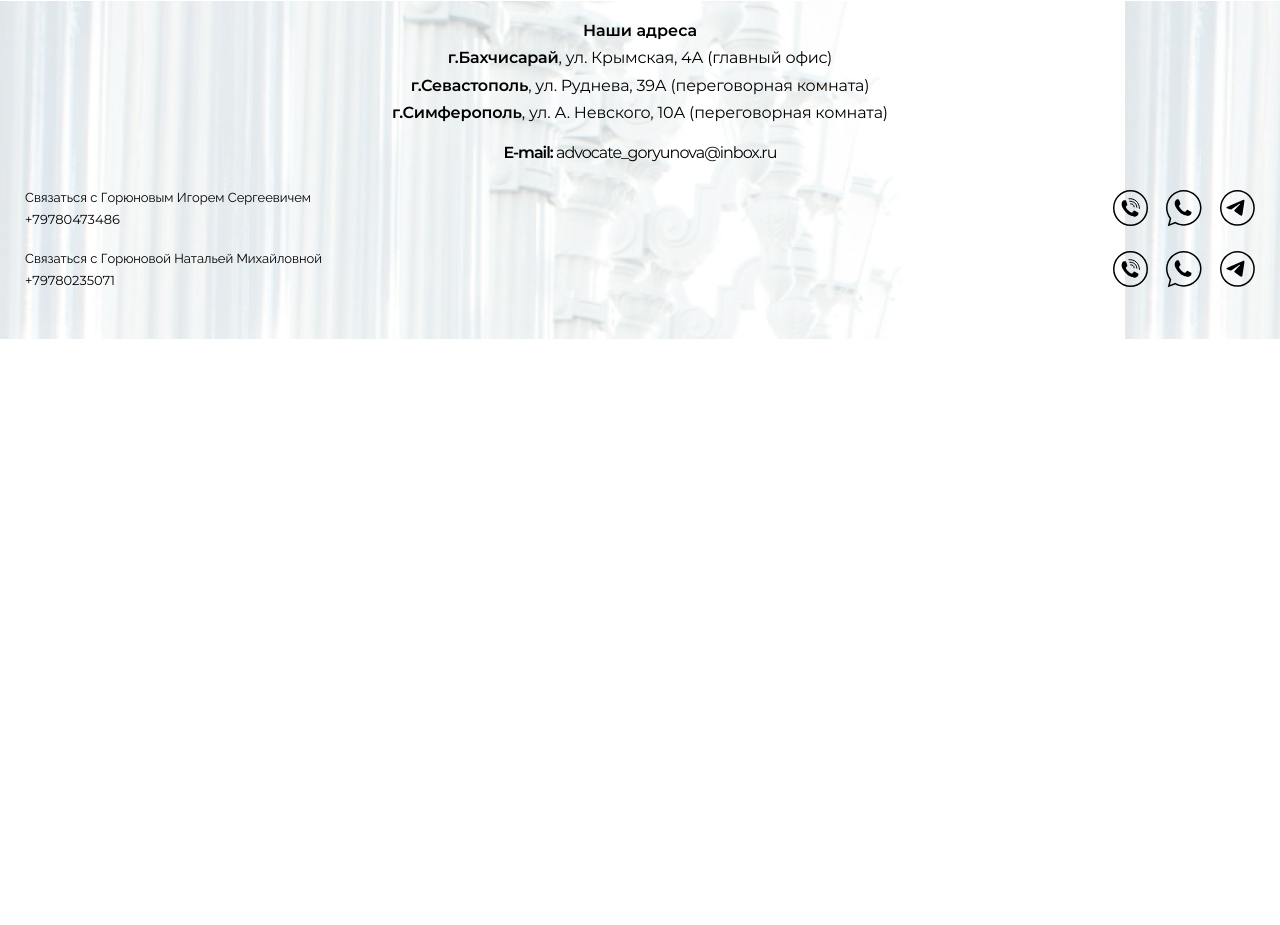
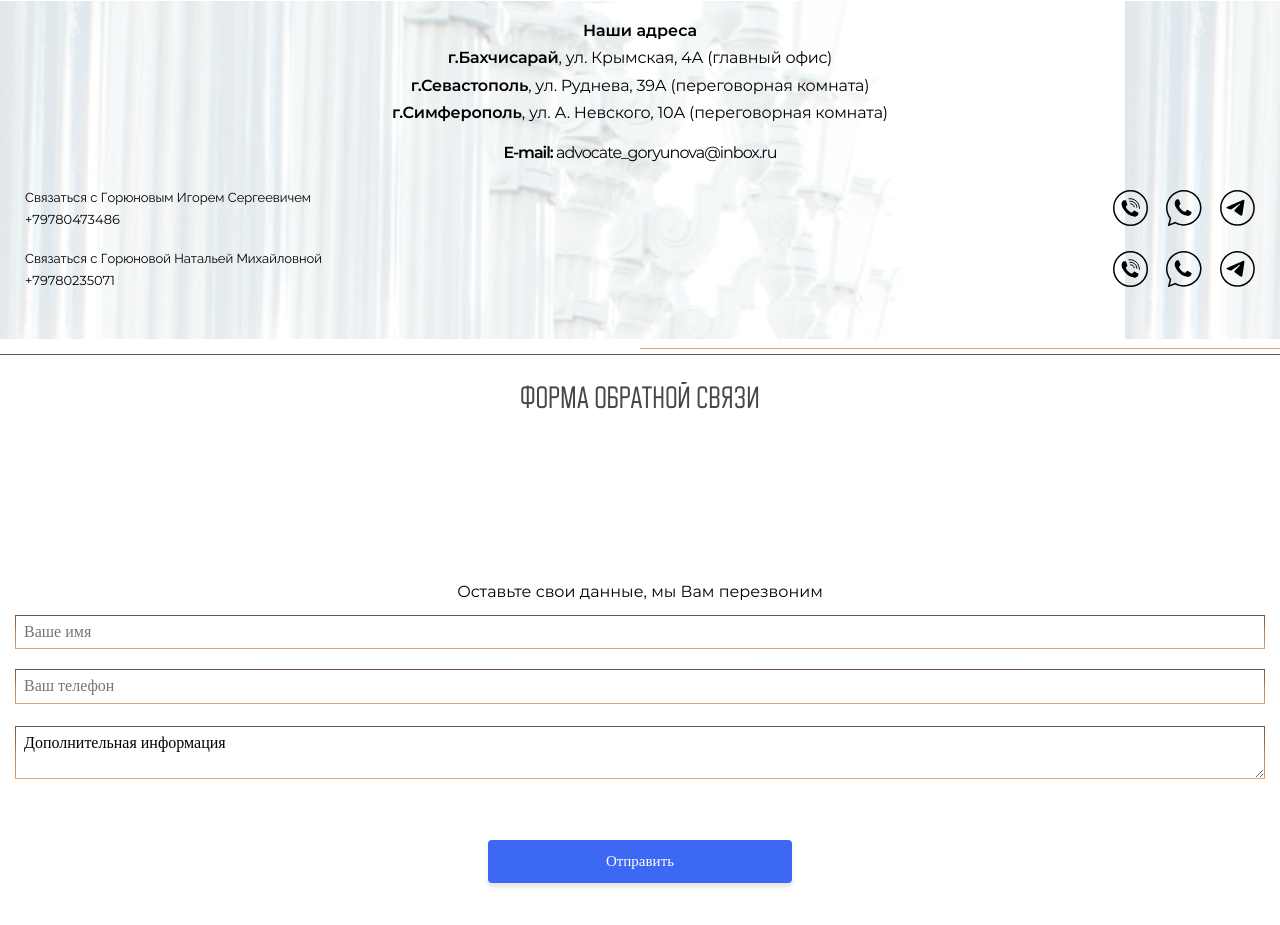
Before and after one commit to Nikoivan/lawyers, a plain HTML site: page index.html in a window 1280 px wide. Shown: the part 3294-4219 px from the top of the page. Before the commit the page ends 3818 px from the top, so only its background shows below. Drawn offline with Linux system fonts and the light colour scheme.

Commit message:
contact-form-done

```diff
--- a/css/style.css
+++ b/css/style.css
@@ -127,6 +127,7 @@ a {
 	padding: 11px 93px;
 	background-color: #3d68f3;
 	box-shadow: 0px 4px 4px 0px #0000001a;
+	border: none;
 	border-radius: 4px;
 }
 
@@ -652,9 +653,6 @@ a {
 	justify-content: space-between;
 }
 
-.contacts-main__messangers-item:last-child {
-}
-
 .contacts-main__sub-item {
 	text-align: left;
 	font-size: 13px;
@@ -673,6 +671,112 @@ a {
 .contacts-main__item-line_type_phone {
 	margin-top: 4px;
 	display: block;
+}
+
+.contact-form {
+	margin-top: 9px;
+	text-align: center;
+}
+
+.contact-form__deco-line_type_primary {
+	margin-left: auto;
+	display: block;
+	content: '';
+	width: 50%;
+	height: 1px;
+	background-color: #d7a47c;
+}
+
+.contact-form__deco-line_type_secondary {
+	margin-top: 5px;
+	display: block;
+	content: '';
+	width: 100%;
+	height: 1px;
+	background-color: #715641;
+}
+
+.contact-form__header {
+	margin-top: 26px;
+}
+
+.contact-form__title {
+	margin-top: 0;
+	font-size: 30px;
+	font-weight: 400;
+	color: #484746;
+	letter-spacing: 0.6px;
+}
+
+.contact-form__image-wrap {
+	width: 100%;
+	height: 90px;
+}
+
+.contact-form__main {
+	margin-top: 15px;
+	padding: 15px;
+}
+
+.contact-form__content {
+	margin-top: 16px;
+	padding: 0 15px;
+	line-height: 1.25;
+}
+
+.contact-form__input {
+	margin-top: 20px;
+	padding: 7px 8px;
+	display: block;
+	width: 100%;
+	border: 1px solid transparent;
+	border-image: linear-gradient(
+		to bottom,
+		#715641 0%,
+		#95633c 14%,
+		#9e6940 30%,
+		#ad7a52 44%,
+		#bf8a60 60%,
+		#c28e66 75%,
+		#cd9b75 90%,
+		#d7a47c 100%
+	);
+	-moz-border-image: -moz-linear-gradient(
+		to bottom,
+		#715641 0%,
+		#95633c 14%,
+		#9e6940 30%,
+		#ad7a52 44%,
+		#bf8a60 60%,
+		#c28e66 75%,
+		#cd9b75 90%,
+		#d7a47c 100%
+	);
+	-webkit-border-image: -webkit-linear-gradient(
+		to bottom,
+		#715641 0%,
+		#95633c 14%,
+		#9e6940 30%,
+		#ad7a52 44%,
+		#bf8a60 60%,
+		#c28e66 75%,
+		#cd9b75 90%,
+		#d7a47c 100%
+	);
+	border-image-slice: 1;
+}
+
+.contact-form__input_first {
+	margin-top: -3px;
+}
+
+.contact-form__input_last {
+	margin-top: 22px;
+}
+
+.contact-form__btn {
+	padding: 13px 118px;
+	margin-top: 61px;
 }
 
 @media (max-width: 1200px) {
--- a/index.html
+++ b/index.html
@@ -1162,6 +1162,29 @@
 									</li>
 								</ul>
 							</div>
+							<div class="contacts-main__footer">
+								<div class="contacts-main__contact-form">
+									<form class="contact-form">
+										<div class="contact-form__deco-container">
+												<span class="contact-form__deco-line_type_primary"></span>
+												<span class="contact-form__deco-line_type_secondary"></span>
+											</div>
+										<div class="contact-form__header">
+											<h3 class="contact-form__title buyan">Форма обратной связи</h3>
+											<div class="contact-form__image-wrap"></div>
+										</div>
+										<div class="contact-form__main">
+											<p class="contact-form__content montserat">
+												Оставьте свои данные, мы Вам перезвоним
+											</p>
+											<input type="text" placeholder="Ваше имя" class="contact-form__input contact-form__input_first contact-form__input_type_name">
+											<input type="tel" placeholder="Ваш телефон" name="phone" id="phone" class="contact-form__input contact-from__input_type_phone" >
+											<textarea name="info" id="info" class="contact-form__input contact-form__input_last contact-form__input_type_info">Дополнительная информация</textarea>
+											<button class="button_type_standard contact-form__btn">Отправить</button>
+										</div>
+									</form>
+								</div>
+							</div>
 						</div>
 					</div>
 				</section>
```
